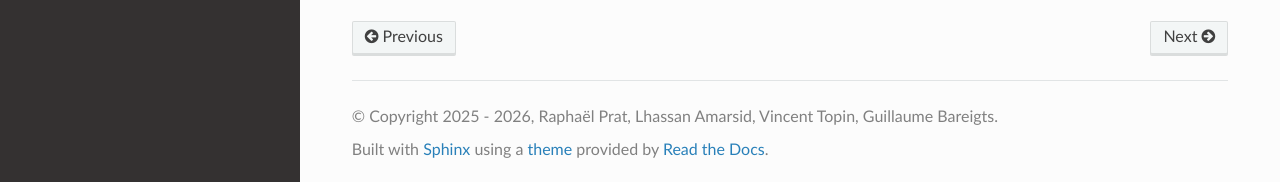
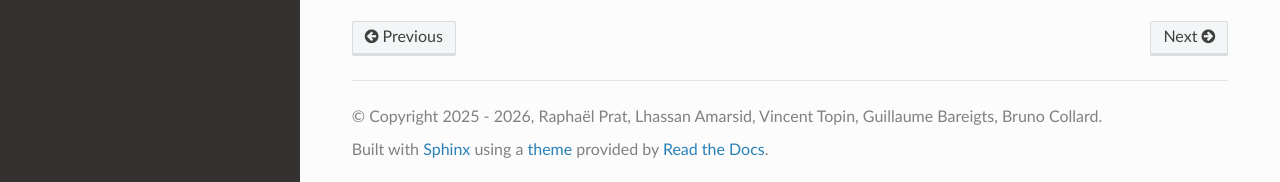
Before and after one commit to Collab4exaNBody/doc_hippoLBM, a Sphinx documentation site: the page built from docs/source/pages/Introduction.rst, in a window 1280 px wide and 900 px high, scrolled down 655 px. Shown: the part 715-897 px from the top of the window. Built offline with Sphinx 7.4.7 and the Read the Docs theme 3.1.0, drawn with Linux system fonts in a browser that asks for light colours; cross-references to code outside the pages are shown as plain code.

Commit message:
Update authors and copyright information

```diff
--- a/docs/source/conf.py
+++ b/docs/source/conf.py
@@ -18,8 +18,8 @@
 # -- Project information -----------------------------------------------------
 
 project = 'hippoLBM'
-copyright = '2025 - 2026, Raphaël Prat, Lhassan Amarsid, Vincent Topin, Guillaume Bareigts'
-author = 'Raphaël Prat, Lhassan Amarsid, Vincent Topin, Guillaume Bareigts'
+copyright = '2025 - 2026, Raphaël Prat, Lhassan Amarsid, Vincent Topin, Guillaume Bareigts, Bruno Collard'
+author = 'Raphaël Prat, Lhassan Amarsid, Vincent Topin, Guillaume Bareigts, Bruno Collard'
 
 # -- General configuration ---------------------------------------------------
 
```
